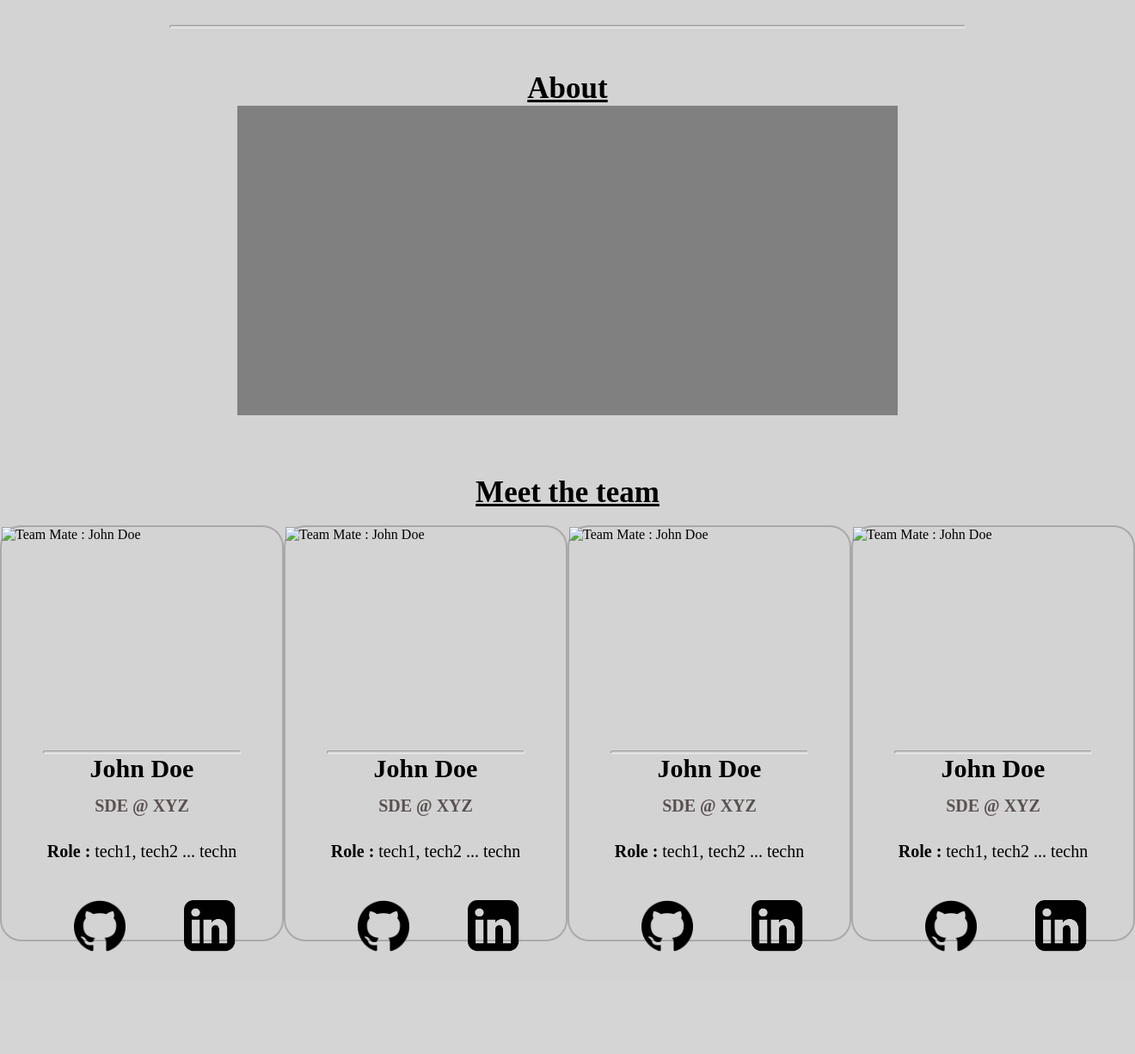
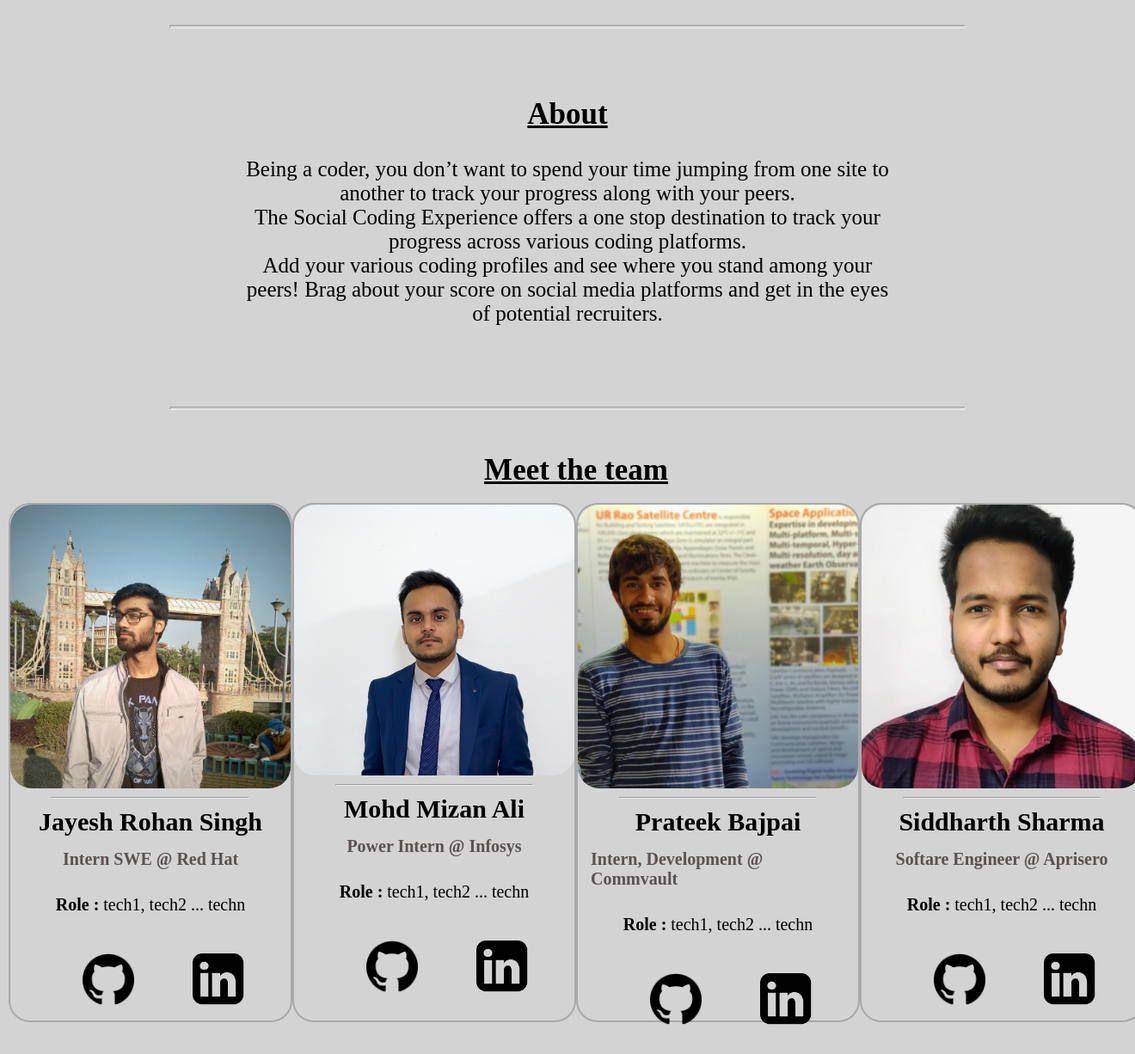
Before and after one commit to Mizan-Ali/Social-Coding-Experiences, a Flask app: page /home in a window 1320 px wide; the page is wider, and only the part inside the window is pictured. Shown: the part 585-1811 px from the top of that part at 86% size. Before the commit the page ends 1692 px from the top of that part, so only its background shows below. Run offline with Flask 2, Linux system fonts and the light colour scheme; some libraries are stand-ins or nearby versions.

Commit message:
[added] styling

```diff
--- a/website/static/css/about_stylesheet.css
+++ b/website/static/css/about_stylesheet.css
@@ -1,32 +1,32 @@
-*{
+* {
   margin: 0px;
   padding: 0px;
 }
-body{
+body {
   background-color: lightgray;
 }
-html{
+html {
   scroll-behavior: smooth;
 }
-.body_container{
+.body_container {
   height: 100vh;
   width: 100%;
   /* border: 3px solid black; */
 }
-.navbar{
+.navbar {
   height: 60px;
   display: flex;
   flex-direction: row;
   align-items: center;
   justify-content: space-between;
-    padding:10px 80px 10px 50px;
+  padding: 10px 80px 10px 50px;
   margin: 0px 0px 8px 0px;
   background-color: whitesmoke;
   box-shadow: 0px -5px 15px 5px gray;
   /* border: 2px solid black; */
 }
 .navbar ul {
-    width: 30em;
+  width: 35em;
   height: 50px;
   list-style-type: none;
   display: flex;
@@ -35,7 +35,7 @@ html{
   justify-content: space-evenly;
   /* border: 2px solid black; */
 }
-.navbar li{
+.navbar li {
   padding: 15px 25px;
   display: flex;
   flex-direction: row;
@@ -43,16 +43,16 @@ html{
   justify-items: center;
   /* border: 2px solid black; */
 }
-.navbar li a{
+.navbar li a {
   text-decoration: none;
   color: black;
   font-size: 20px;
 }
-.navbar span{
+.navbar span {
   font-size: 25px;
   font-weight: bold;
 }
-#public_search_uname{
+#public_search_uname {
   height: 30px;
   width: 250px;
   color: black;
@@ -62,7 +62,7 @@ html{
   border: 1.5px solid darkgray;
   border-radius: 10px;
 }
-#public_submit{
+#public_submit {
   height: 35px;
   width: 35px;
   font-size: 15px;
@@ -74,7 +74,7 @@ html{
   background-color: darkgray;
 }
 
-#body_head{
+#body_head {
   height: 31em;
   /* border: 2px solid black; */
   margin: 0px 0px 30px 0px;
@@ -84,7 +84,7 @@ html{
   justify-content: center;
   box-shadow: 0 0 8px 8px lightgray inset;
 }
-#body_about_text{
+#body_about_text {
   width: 50%;
   height: 100%;
   display: flex;
@@ -92,7 +92,7 @@ html{
   align-items: center;
   justify-content: center;
 }
-#body_about_text_out{
+#body_about_text_out {
   height: 50%;
   width: 60%;
   /* border: 2px solid black; */
@@ -100,27 +100,27 @@ html{
   flex-direction: column;
   justify-content: center;
 }
-#body_about_head{
+#body_about_head {
   width: 50%;
   height: 100%;
-    background-image: url("about_head.jpg");
+  background-image: url(../images/about_head.jpg);
   background-size: 100% auto;
   background-repeat: no-repeat;
   box-shadow: 0 0 8px 8px lightgray inset;
 }
-#body_about_text_heading{
+#body_about_text_heading {
   margin: 0px 0px 20px 0px;
 }
-#body_about_text_heading span{
+#body_about_text_heading span {
   font-size: 50px;
   font-weight: bold;
 }
-#body_about_text_button{
+#body_about_text_button {
   display: flex;
   flex-direction: row;
   margin: 10px 0px 0px 10px;
 }
-#body_about_text_button input{
+#body_about_text_button input {
   width: 180px;
   height: 60px;
   font-size: 20px;
@@ -132,54 +132,62 @@ html{
   border: 4px solid rgb(184, 175, 175);
 }
 hr {
-    width:70%;
+  width: 70%;
   height: 2px;
-    margin:0 auto;
+  margin: 10px auto;
   background-color: lightgray;
   border-radius: 10px;
 }
-#body_about{
+#body_about {
   width: 100%;
-    height: 25em;
+  height: 20em;
   padding: 50px 0px 50px 0px;
   display: flex;
   flex-direction: column;
   align-items: center;
 }
-#body_about_info{
+#body_about_info {
   width: 60em;
   height: 100%;
   display: flex;
   flex-direction: column;
   align-items: center;
 }
-#body_about_info_head{
+#body_about_info_head {
   text-decoration: underline;
   font-size: 35px;
   font-weight: bold;
+  margin: 20px 0px;
 }
-#body_about_info_text{
+#body_about_info_text {
   width: 80%;
   height: 100%;
-    background-color: gray;
+  background-color: lightgray;
+  font-size: medium;
+  margin: 10px 0px;
+}
+#body_about_info_text {
+  font-size: 25px;
+  text-align: center;
 }
 
-#body_team{
-    height: 70vh;
+#body_team {
+  height: 75vh;
   width: 100%;
   display: flex;
   flex-direction: column;
   align-items: center;
+  margin: 30px 10px;
 }
-#body_team_heading{
+#body_team_heading {
   margin: 20px 0px 20px 0px;
 }
-#body_team_heading span{
+#body_team_heading span {
   font-size: 35px;
   font-weight: bold;
   text-decoration: underline;
 }
-#body_team_body{
+#body_team_body {
   height: 100%;
   width: 100%;
   display: flex;
@@ -187,7 +195,7 @@ hr {
   align-items: center;
   justify-content: space-evenly;
 }
-.body_team_card{
+.body_team_card {
   width: 350px;
   height: 100%;
   border-radius: 25px;
@@ -197,48 +205,52 @@ hr {
   align-items: center;
   justify-content: space-between;
 }
-.body_team_card_dp{
+.body_team_card_dp {
   height: 55%;
   width: 100%;
 }
-.body_team_card_info{
+.body_team_card_dp img {
+  height: 100%;
+  width: 100%;
+  border-radius: 25px;
+}
+.body_team_card_info {
   height: 45%;
   width: 100%;
 }
-.team_name{
+.team_name {
   display: flex;
   flex-direction: row;
   align-items: center;
   justify-content: center;
 }
-.team_name span{
+.team_name span {
   font-size: 30px;
   font-weight: bold;
-
 }
-.team_work{
+.team_work {
   padding: 15px;
   display: flex;
   flex-direction: row;
   align-items: center;
   justify-content: center;
 }
-.team_work span{
+.team_work span {
   font-size: 20px;
   font-weight: bold;
   color: rgb(90, 81, 81);
 }
-.team_role{
+.team_role {
   padding: 15px;
   display: flex;
   flex-direction: row;
   align-items: center;
   justify-content: center;
 }
-.team_role span{
+.team_role span {
   font-size: 20px;
 }
-.team_contact{
+.team_contact {
   padding: 30px 15px;
   width: 100%;
   display: flex;
@@ -246,6 +258,6 @@ hr {
   align-items: center;
   justify-content: space-evenly;
 }
-.team_contact img{
+.team_contact img {
   height: 60px;
 }
--- a/website/templates/home.html
+++ b/website/templates/home.html
@@ -1,12 +1,8 @@
-{% extends "base.html" %}
-
-{% block head %}
+{% extends "base.html" %} {% block head %}
 <script src="https://kit.fontawesome.com/a076d05399.js"></script>
 <script src="https://code.jquery.com/jquery-3.5.1.min.js"></script>
 <title>OUTLIERS</title>
-{% endblock %}
-
-{% block body %}
+{% endblock %} {% block body %}
 <div id="body_head">
   <div id="body_about_text">
     <div id="body_about_text_out">
@@ -15,31 +11,43 @@
       </div>
       <div id="body_about_text_button">
         <form action="https://github.com/Mizan-Ali/OUTLIERS_1" target="popup">
-                    <input type="submit" value="Github" id="">
+          <input type="submit" value="Github" id="" />
         </form>
         <form
           action="https://docs.google.com/presentation/d/1cczDgtSutDv_qQWtzmlOQbSoqLEOguwF/edit#slide=id.g11f60460301_1_10"
-                    target="popup">
-                    <input type="submit" value="Project Details" id="">
+          target="popup"
+        >
+          <input type="submit" value="Project Details" id="" />
         </form>
       </div>
-            <!-- <div id="body_about_text_button">
-                        <form action="https://docs.google.com/presentation/d/1cczDgtSutDv_qQWtzmlOQbSoqLEOguwF/edit#slide=id.g11f60460301_1_10" target="popup">
-                            <input type="submit" value="PPT" id="">
-                        </form>
-                    </div> -->
     </div>
   </div>
   <div id="body_about_head"></div>
 </div>
-<hr>
+<hr />
 
 <div id="body_about" class="about_outliers">
   <div id="body_about_info">
     <span id="body_about_info_head">About</span>
-        <div id="body_about_info_text"></div>
+    <div id="body_about_info_text">
+      <p>
+        Being a coder, you don’t want to spend your time jumping from one site
+        to another to track your progress along with your peers.
+      </p>
+      <p>
+        The Social Coding Experience offers a one stop destination to track your
+        progress across various coding platforms.
+      </p>
+      <p>
+        Add your various coding profiles and see where you stand among your
+        peers! Brag about your score on social media platforms and get in the
+        eyes of potential recruiters.
+      </p>
     </div>
   </div>
+</div>
+
+<hr />
 
 <div class="team_outliers" id="body_team">
   <div id="body_team_heading">
@@ -49,96 +57,138 @@
     <!-- -----Team Mate - 1----- -->
     <div class="body_team_card">
       <div class="body_team_card_dp">
-                <img src="" alt="Team Mate : John Doe">
+        <img
+          src="../static/images/jayesh.jfif"
+          alt="Team Mate : Jayesh Rohan Singh"
+        />
       </div>
-            <hr>
+      <hr />
       <div class="body_team_card_info">
         <div class="team_name">
-                    <span>John Doe</span>
+          <span>Jayesh Rohan Singh</span>
         </div>
         <div class="team_work">
-                    <span>SDE @ XYZ</span>
+          <span>Intern SWE @ Red Hat</span>
         </div>
         <div class="team_role">
           <span><strong>Role :</strong> tech1, tech2 ... techn</span>
         </div>
         <div class="team_contact">
-                    <a href="https://github.com/Mizan-Ali/OUTLIERS_1" target="_blank"><img src="{{ url_for('static', filename='images/github.png') }}"
-                            alt="github"></a>
-                    <a href="https://github.com/Mizan-Ali/OUTLIERS_1" target="_blank"><img src="{{ url_for('static', filename='images/linkedin.png') }}"
-                            alt="github"></a>
+          <a href="https://github.com/Conero007" target="_blank"
+            ><img
+              src="{{ url_for('static', filename='images/github.png') }}"
+              alt="github"
+          /></a>
+          <a
+            href="https://www.linkedin.com/in/jayesh-rohan-singh/"
+            target="_blank"
+            ><img
+              src="{{ url_for('static', filename='images/linkedin.png') }}"
+              alt="linkedin"
+          /></a>
         </div>
       </div>
     </div>
     <!-- -----Team Mate - 2----- -->
     <div class="body_team_card">
       <div class="body_team_card_dp">
-                <img src="" alt="Team Mate : John Doe">
+        <img
+          src="../static/images/mizan.jpg"
+          alt="Team Mate : Mohd Mizan Ali"
+        />
       </div>
-            <hr>
+      <hr />
       <div class="body_team_card_info">
         <div class="team_name">
-                    <span>John Doe</span>
+          <span>Mohd Mizan Ali</span>
         </div>
         <div class="team_work">
-                    <span>SDE @ XYZ</span>
+          <span>Power Intern @ Infosys</span>
         </div>
         <div class="team_role">
           <span><strong>Role :</strong> tech1, tech2 ... techn</span>
         </div>
         <div class="team_contact">
-                    <a href="https://github.com/Mizan-Ali/OUTLIERS_1" target="_blank"><img src="{{ url_for('static', filename='images/github.png') }}"
-                            alt="github"></a>
-                    <a href="https://github.com/Mizan-Ali/OUTLIERS_1" target="_blank"><img src="{{ url_for('static', filename='images/linkedin.png') }}"
-                            alt="github"></a>
+          <a href="https://github.com/Mizan-Ali" target="_blank"
+            ><img
+              src="{{ url_for('static', filename='images/github.png') }}"
+              alt="github"
+          /></a>
+          <a href="https://www.linkedin.com/in/mohd-mizan-ali/" target="_blank"
+            ><img
+              src="{{ url_for('static', filename='images/linkedin.png') }}"
+              alt="linkedin"
+          /></a>
         </div>
       </div>
     </div>
     <!-- -----Team Mate - 3----- -->
     <div class="body_team_card">
       <div class="body_team_card_dp">
-                <img src="" alt="Team Mate : John Doe">
+        <img
+          src="../static/images/prateek_bajpai.jfif"
+          alt="Team Mate : Prateek Bajpai"
+        />
       </div>
-            <hr>
+      <hr />
       <div class="body_team_card_info">
         <div class="team_name">
-                    <span>John Doe</span>
+          <span>Prateek Bajpai</span>
         </div>
         <div class="team_work">
-                    <span>SDE @ XYZ</span>
+          <span>Intern, Development @ Commvault</span>
         </div>
         <div class="team_role">
           <span><strong>Role :</strong> tech1, tech2 ... techn</span>
         </div>
         <div class="team_contact">
-                    <a href="https://github.com/Mizan-Ali/OUTLIERS_1" target="_blank"><img src="{{ url_for('static', filename='images/github.png') }}"
-                            alt="github"></a>
-                    <a href="https://github.com/Mizan-Ali/OUTLIERS_1" target="_blank"><img src="{{ url_for('static', filename='images/linkedin.png') }}"
-                            alt="github"></a>
+          <a href="https://github.com/prateekbajpaiCS" target="_blank"
+            ><img
+              src="{{ url_for('static', filename='images/github.png') }}"
+              alt="github"
+          /></a>
+          <a
+            href="https://www.linkedin.com/in/prateekbajpaicse/"
+            target="_blank"
+            ><img
+              src="{{ url_for('static', filename='images/linkedin.png') }}"
+              alt="linkedin"
+          /></a>
         </div>
       </div>
     </div>
     <!-- -----Team Mate - 4----- -->
     <div class="body_team_card">
       <div class="body_team_card_dp">
-                <img src="" alt="Team Mate : John Doe">
+        <img
+          src="../static/images/siddharth.jfif"
+          alt="Team Mate : Siddharth Sharma"
+        />
       </div>
-            <hr>
+      <hr />
       <div class="body_team_card_info">
         <div class="team_name">
-                    <span>John Doe</span>
+          <span>Siddharth Sharma</span>
         </div>
         <div class="team_work">
-                    <span>SDE @ XYZ</span>
+          <span>Softare Engineer @ Aprisero</span>
         </div>
         <div class="team_role">
           <span><strong>Role :</strong> tech1, tech2 ... techn</span>
         </div>
         <div class="team_contact">
-                    <a href="https://github.com/Mizan-Ali/OUTLIERS_1" target="_blank"><img src="{{ url_for('static', filename='images/github.png') }}"
-                            alt="github"></a>
-                    <a href="https://github.com/Mizan-Ali/OUTLIERS_1" target="_blank"><img src="{{ url_for('static', filename='images/linkedin.png') }}"
-                            alt="github"></a>
+          <a href="https://github.com/siddharthSharma102" target="_blank"
+            ><img
+              src="{{ url_for('static', filename='images/github.png') }}"
+              alt="github"
+          /></a>
+          <a
+            href="https://www.linkedin.com/in/siddharth-sharma102/"
+            target="_blank"
+            ><img
+              src="{{ url_for('static', filename='images/linkedin.png') }}"
+              alt="linkedin"
+          /></a>
         </div>
       </div>
     </div>
```
Also changed, not shown: website/static/css/profile_stylesheet.css (+50 -39 lines), website/static/images/jayesh.jfif (added), website/static/images/mizan.jpg (added), website/static/images/prateek_bajpai.jfif (added), website/static/images/siddharth.jfif (added). Lines whose indentation alone changed are shown as unchanged.
